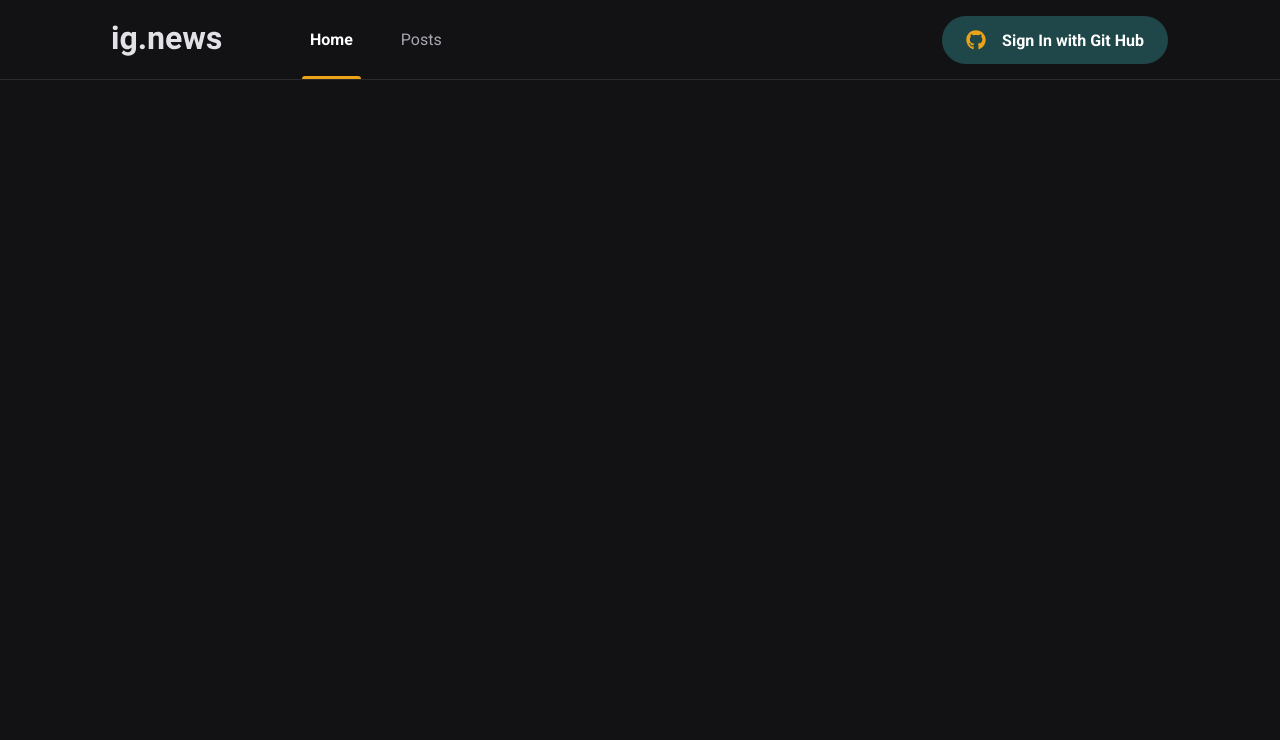
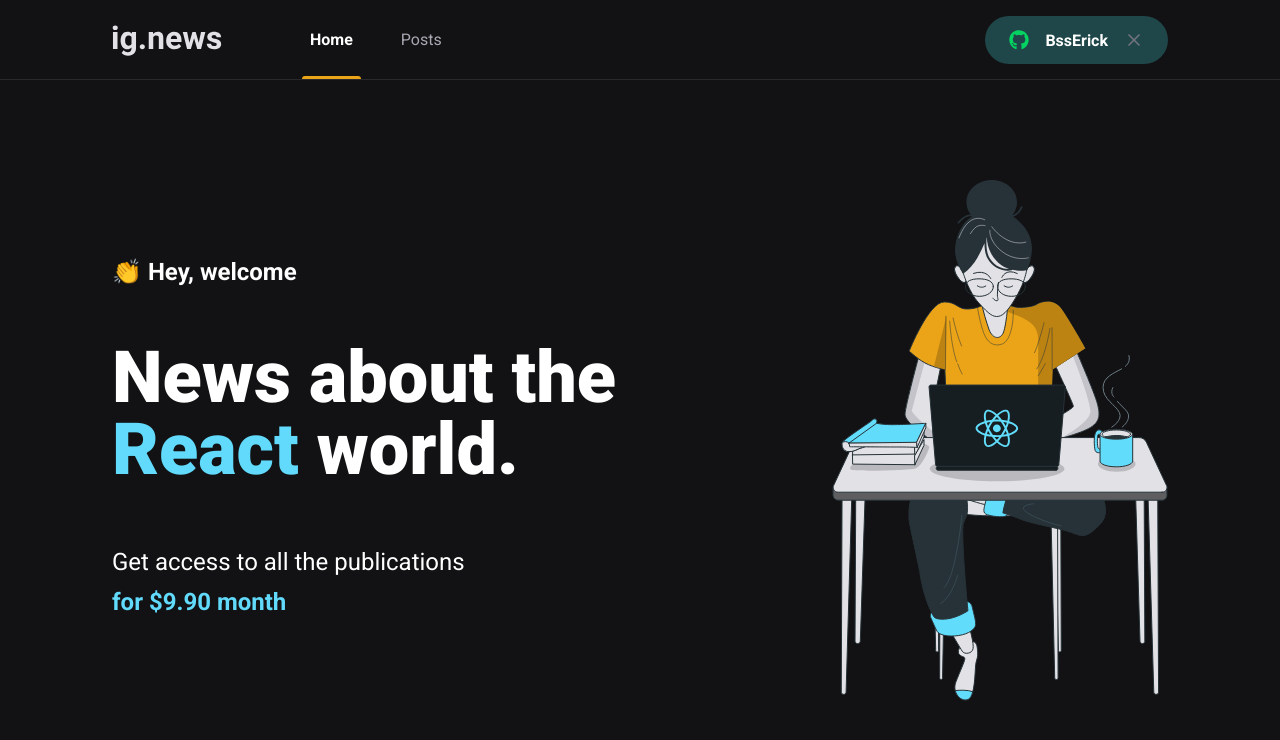
Before and after one commit to ErickBss/ignews, a Next.js app: page / in a window 1280 px wide. Shown: the top 740 px of the page. Built offline with nearby package versions, Linux system fonts and the light colour scheme.

Commit message:
main content

```diff
--- a/src/components/signInButton/index.tsx
+++ b/src/components/signInButton/index.tsx
@@ -1,11 +1,18 @@
 import { FaGithub } from 'react-icons/fa'
+import { FiX } from 'react-icons/fi'
 
 import styles from './style.module.scss'
 
 export function SignInButton() {
   const isUserLoggedIn = true
 
-  return (
+  return isUserLoggedIn ? (
+    <button className={styles.signInButton}>
+      <FaGithub color="#04d361" />
+      BssErick
+      <FiX color="#737380" className={styles.closeIcon} />
+    </button>
+  ) : (
     <button className={styles.signInButton}>
       <FaGithub color="#eba417" />
       Sign In with Git Hub
--- a/src/components/signInButton/style.module.scss
+++ b/src/components/signInButton/style.module.scss
@@ -24,6 +24,10 @@
     margin-right: 1rem;
   }
 
+  svg.closeIcon {
+    margin-left: 1rem;
+  }
+
   transition: filter 0.2s;
 
   &:hover {
--- /dev/null
+++ b/src/pages/home.module.scss
@@ -0,0 +1,45 @@
+.contentContainer {
+  height: calc(100vh - 5rem);
+  max-width: 1120px;
+
+  margin: 0 auto;
+  padding: 0 2rem;
+
+  display: flex;
+  align-items: center;
+  justify-content: space-between;
+}
+
+.hero {
+  max-width: 600px;
+
+  > span {
+    font-size: 1.5rem;
+    font-weight: bold;
+  }
+
+  h1 {
+    font-size: 4.5rem;
+    font-weight: 900;
+
+    line-height: 4.5rem;
+    margin-top: 3.5rem;
+
+    span {
+      color: var(--cyan-500);
+    }
+  }
+
+  p {
+    font-size: 1.5rem;
+
+    line-height: 2.5rem;
+
+    margin-top: 3.5rem;
+
+    span {
+      color: var(--cyan-500);
+      font-weight: bold;
+    }
+  }
+}
--- a/src/pages/index.tsx
+++ b/src/pages/index.tsx
@@ -1,4 +1,6 @@
 import Head from 'next/head'
+
+import styles from './home.module.scss'
 
 export default function Home() {
   return (
@@ -6,6 +8,20 @@
       <Head>
         <title>Home | ig.news</title>
       </Head>
+      <main className={styles.contentContainer}>
+        <section className={styles.hero}>
+          <span>👏 Hey, welcome</span>
+          <h1>
+            News about the <span>React</span> world.
+          </h1>
+          <p>
+            Get access to all the publications <br />
+            <span>for $9.90 month </span>
+          </p>
+        </section>
+
+        <img src="/images/avatar.svg" alt="avatar" />
+      </main>
     </>
   )
 }
```
